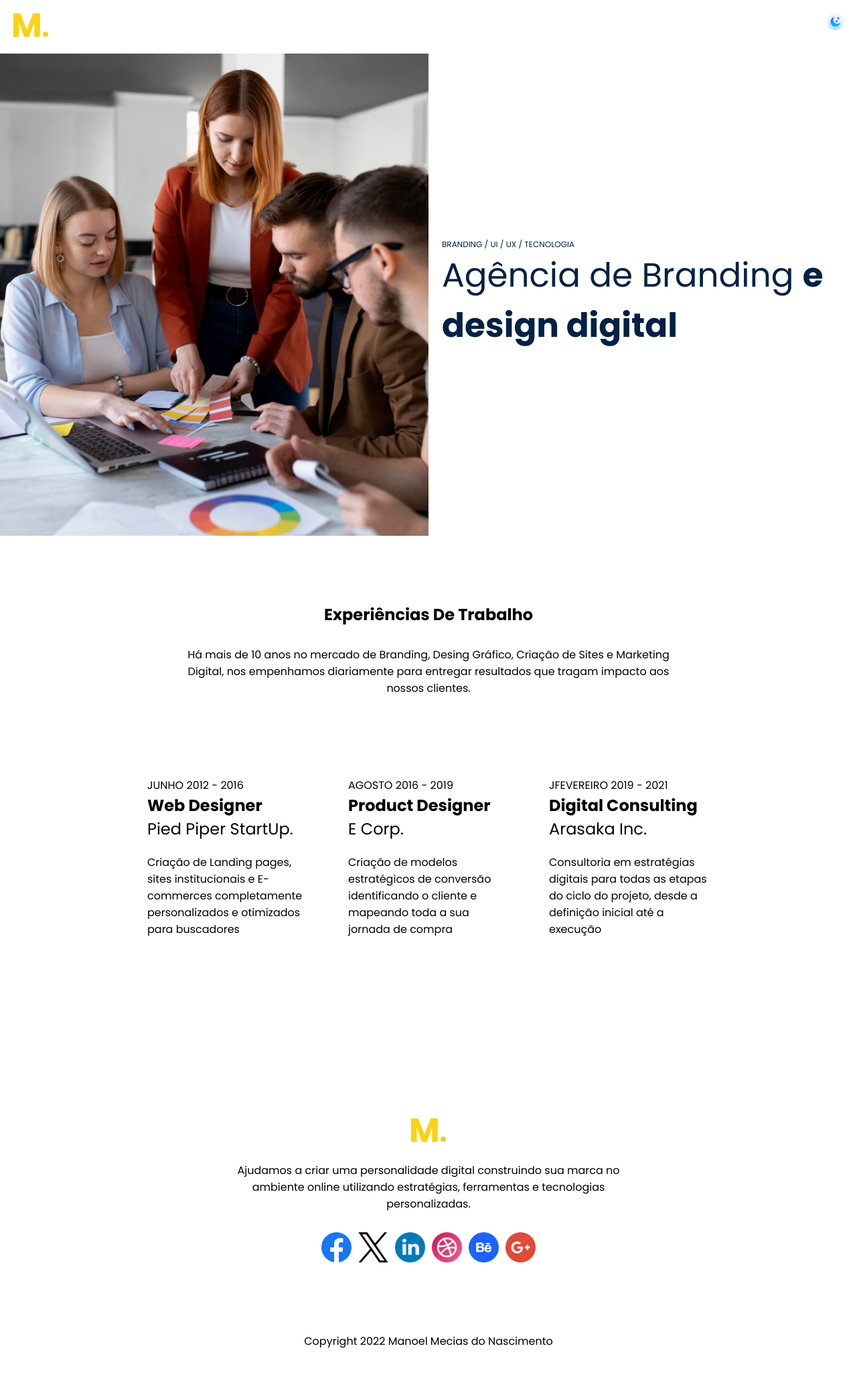
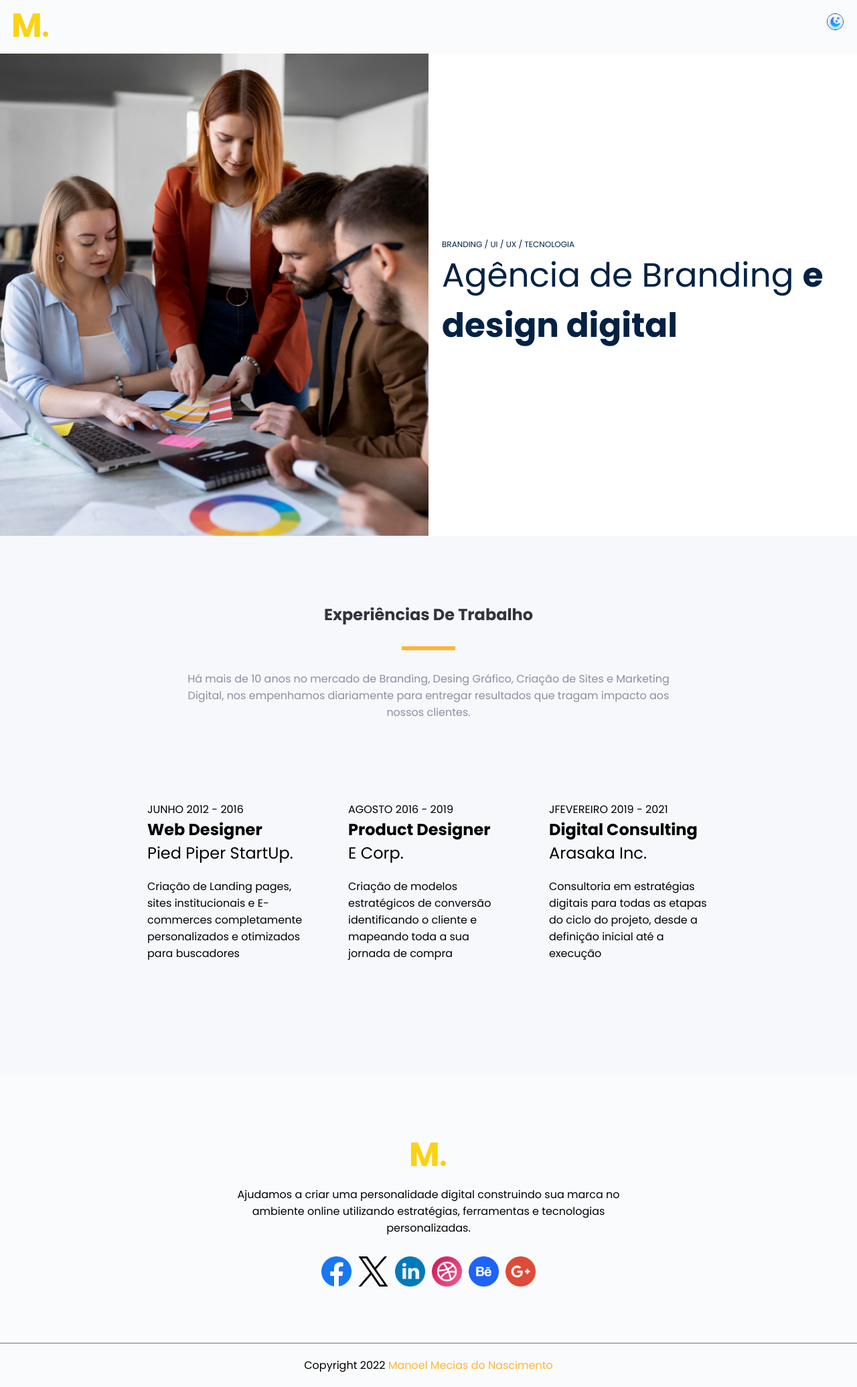
Before and after one commit to mmnc12/projeto_agencia_design, a Next.js app: page / in a window 1280 px wide. Shown: the whole page at 67% size. Before the commit the page ends 2035 px from the top, so only its background shows below. Built offline with nearby package versions, Linux system fonts and the light colour scheme.

Commit message:
projeto_agencia_design_incompleto

```diff
--- a/src/app/componentes/Card/card.module.css
+++ b/src/app/componentes/Card/card.module.css
@@ -5,6 +5,7 @@
   gap: 20px;
   padding: 70px 30px;
   text-align: left;
+  transition: background-color 0.5s ease-in-out;
 
   .titulo {
     gap: 5px;
@@ -26,3 +27,8 @@
     font-size: 16px;
   }
 }
+
+.card:hover {
+  background-color: #feb633;
+  cursor: pointer;
+}
--- a/src/app/componentes/Rodape/index.jsx
+++ b/src/app/componentes/Rodape/index.jsx
@@ -8,7 +8,7 @@ import dribble from "../../../../public/dribble.png";
 import behance from "../../../../public/behance.png";
 import google from "../../../../public/google.png";
 
-export default function Rodape() {
+export default function Rodape(props) {
   return (
     <footer className={estilos.rodape}>
       <div className={estilos.conteudo_rodape}>
@@ -25,7 +25,7 @@ export default function Rodape() {
           <Image className={estilos.img} src={behance} alt="behance" />
           <Image className={estilos.img} src={google} alt="google" />
         </div>
-        <div className={estilos.autor}>
+        <div className={props.mudarFundoDAPagina ? estilos['autor-light'] : estilos['autor-dark']}>
           <p>Copyright 2022 <span>Manoel Mecias do Nascimento</span></p>
         </div>
       </div>
--- a/src/app/componentes/Rodape/rodape.module.css
+++ b/src/app/componentes/Rodape/rodape.module.css
@@ -38,9 +38,26 @@
   height: 45px;
 }
 
-.autor {
+.autor-light {
   padding: 20px 0px;
   text-align: center;
   bottom: 0;
   position: absolute;
+
+  width: 100%;
+  border-top: 1px solid #cccccc;
 }
+
+.autor-dark {
+  padding: 20px 0px;
+  text-align: center;
+  bottom: 0;
+  position: absolute;
+
+  width: 100%;
+  border-top: 1px solid #747272;
+
+  & span {
+    color: #feb633;
+  }
+}
--- a/src/app/componentes/SecaoBanner/secaoBanner.module.css
+++ b/src/app/componentes/SecaoBanner/secaoBanner.module.css
@@ -2,6 +2,8 @@
   display: flex;
   width: 100%;
   height: 90vh;
+  background-color: white;
+  z-index: 1;
 }
 
 .fundo {
--- a/src/app/componentes/SecaoExperienciaTrabalho/index.jsx
+++ b/src/app/componentes/SecaoExperienciaTrabalho/index.jsx
@@ -1,11 +1,12 @@
 import Card from "../Card";
 import estilos from "./secaoExperienciaTrabalho.module.css";
 
-export default function SecaoExperienciaTrabalho() {
+export default function SecaoExperienciaTrabalho(props) {
   return (
-    <section className={estilos.experiencia_trabalho}>
+    <section className={props.mudarFundoDaPagina ? estilos['experiencia_trabalho-dark'] : estilos['experiencia_trabalho-light']}>
       <div className={estilos.titulo_descricao}>
         <h1>Experiências De Trabalho</h1>
+        <small></small>
         <p>Há mais de 10 anos no mercado de Branding,     Desing Gráfico, Criação de
           Sites e Marketing Digital, nos empenhamos diariamente para entregar
           resultados que tragam impacto aos nossos clientes.
--- a/src/app/componentes/SecaoExperienciaTrabalho/secaoExperienciaTrabalho.module.css
+++ b/src/app/componentes/SecaoExperienciaTrabalho/secaoExperienciaTrabalho.module.css
@@ -1,4 +1,44 @@
-.experiencia_trabalho {
+   .experiencia_trabalho-light {
+     background-color: #f6f8fc;
+     width: 100%;
+     display: flex;
+     flex-direction: column;
+     padding: 100px 20px;
+     gap: 50px;
+     align-items: center;
+
+     & .titulo_descricao {
+       max-width: 768px;
+       display: flex;
+       flex-direction: column;
+       justify-content: center;
+       gap: 30px;
+       text-align: center;
+
+       & h1 {
+         color: #32333c;
+       }
+
+       & small {
+        border: 3px solid #feb633;
+        width: 80px;
+        margin: auto;
+       }
+
+       & p {
+         color: #8a8fa3;
+       }
+     }
+
+     .cards {
+       max-width: 1024px;
+       display: flex;
+     }
+   }
+
+
+   .experiencia_trabalho-dark {
+    background-color: #393838;
     width: 100%;
     display: flex;
     flex-direction: column;
@@ -14,6 +54,20 @@
     justify-content: center;
     gap: 30px;
     text-align: center;
+
+    & h1 {
+      color: #cccccc;
+    }
+
+    & small {
+      border: 3px solid #feb633;
+      width: 80px;
+      margin: auto;
+     }
+
+    & p {
+      color: #cccccc;
+    }
   }
 
   .cards {
--- a/src/app/componentes/Topo/index.jsx
+++ b/src/app/componentes/Topo/index.jsx
@@ -5,21 +5,15 @@ import Image from 'next/image';
 import logo from '../../../../public/logo.png';
 import sun from '../../../../public/sun.png';
 import moon from '../../../../public/moon.png';
+import SecaoExperienciaTrabalho from '../SecaoExperienciaTrabalho';
 
-export default function Topo() {
-
-  const [mudarFundoDaPagina, setMudarFundoDaPagina] = useState(false);
-
-
-  function mudarCorFundo() {
-    setMudarFundoDaPagina(!mudarFundoDaPagina);
-  }
+export default function Topo(props) {
 
   return (
     <header className={estilos.header}>
       <Image className={estilos.Image} src={logo} alt='logo' />
-      <button onClick={mudarCorFundo} className={estilos.btn}>
-        {mudarFundoDaPagina ? <Image className={estilos.icon} src={sun} alt='sol' /> : <Image className={estilos.icon} src={moon} alt='lua' />}
+      <button onClick={props.mudarCorFundo} className={props.mudarFundoDaPagina ? estilos['btn-dark'] : estilos['btn-light'] }>
+        {props.mudarFundoDaPagina ? <Image className={estilos.icon} src={sun} alt='sol' /> : <Image className={estilos.icon} src={moon} alt='lua' />}
       </button>
     </header>
   )
--- a/src/app/componentes/Topo/topo.module.css
+++ b/src/app/componentes/Topo/topo.module.css
@@ -11,7 +11,7 @@
   height: 35px;
 }
 
-.btn {
+.btn-light {
   display: flex;
   justify-content: center;
   align-items: center;
@@ -21,12 +21,34 @@
   border-radius: 50%;
   overflow: hidden;
   position: relative;
-  border: none;
+  border: 1px solid #022144;
   cursor: pointer;
-}
 
-.icon {
+  & .icon {
   object-fit: cover;
   width: 25px;
   height: 25px;
+  background-color: #ffffff;
 }
+}
+
+.btn-dark {
+  display: flex;
+  justify-content: center;
+  align-items: center;
+  width: 25px;
+  height: 25px;
+  padding: 10px;
+  border-radius: 50%;
+  overflow: hidden;
+  position: relative;
+  border:1px solid #ffffff;
+  cursor: pointer;
+
+  & .icon {
+    object-fit: cover;
+    width: 25px;
+    height: 25px;
+    background-color: #252525;
+  }
+}
--- a/src/app/globals.css
+++ b/src/app/globals.css
@@ -6,3 +6,13 @@
   box-sizing: border-box;
   font-family: "Poppins", serif;
 }
+
+.bg-light {
+  background-color: #fafbfc;
+  color: #000000;
+}
+
+.bg-dark {
+  background-color: #252525;
+  color: #cccccc;
+}
--- a/src/app/layout.js
+++ b/src/app/layout.js
@@ -1,22 +1,33 @@
+'use client';
+import { useState } from "react";
 import Rodape from "./componentes/Rodape";
 import SecaoBanner from "./componentes/SecaoBanner";
 import SecaoExperienciaTrabalho from "./componentes/SecaoExperienciaTrabalho";
 import Topo from "./componentes/Topo";
 import "./globals.css";
 
-export const metadata = {
-  title: "Create Next App",
-  description: "Generated by create next app",
-};
+// export const metadata = {
+//   title: "Create Next App",
+//   description: "Generated by create next app",
+// };
 
 export default function RootLayout({ children }) {
+
+
+  const [mudarFundoDaPagina, setMudarFundoDaPagina] = useState(false);
+
+
+  function mudarCorFundo() {
+    setMudarFundoDaPagina(!mudarFundoDaPagina);
+  }
+
   return (
     <html lang="pt-br">
-      <body>
-        <Topo />
+      <body className={mudarFundoDaPagina ? 'bg-dark' : 'bg-light'}>
+        <Topo mudarCorFundo={mudarCorFundo} mudarFundoDaPagina={mudarFundoDaPagina} />
         <SecaoBanner />
-        <SecaoExperienciaTrabalho />
-        <Rodape />
+        <SecaoExperienciaTrabalho mudarFundoDaPagina={mudarFundoDaPagina} />
+        <Rodape mudarFundoDaPagina={mudarFundoDaPagina} />
         {children}
       </body>
     </html>
```
Lines whose indentation alone changed are shown as unchanged.
